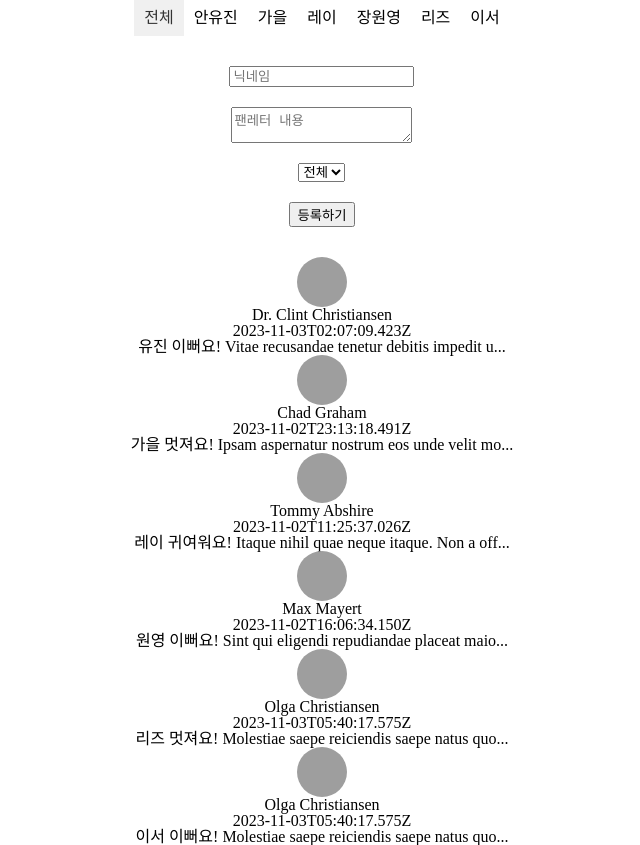
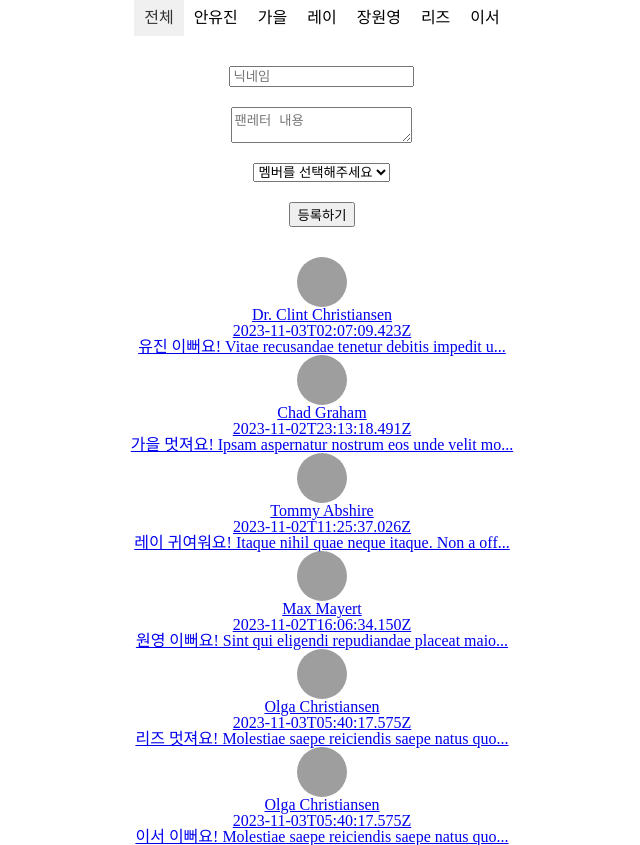
Before and after one commit to C1oudys/FanLetter-Box-Assignment, a React (Create React App) app: page / in a window 1280 px wide. Shown: the whole page, without its empty margins (318-958 px from the left). Built offline with nearby package versions, Linux system fonts and the light colour scheme; grey boxes are pictures that could not be loaded.

Commit message:
navigate 구현

```diff
--- a/src/components/Form.jsx
+++ b/src/components/Form.jsx
@@ -3,6 +3,7 @@ import React, { useState } from "react";
 import styled from "styled-components";
 import fakeData from "../shared/fakeData.json";
 import defaultAvatar from "../assets/defaultavatar.png";
+import { v4 as uuidv4 } from 'uuid';
 
 const FormContainer = styled.div`
   display: flex;
@@ -44,8 +45,8 @@ const Form = ({ onFanLetterSubmit, artists }) => {
     event.preventDefault();
 
     // 입력 유효성 검사
-    if (!nickname || !content || !selectedArtist) {
-      alert("닉네임, 내용, 아티스트를 모두 선택하세요.");
+    if (!nickname || !content || selectedArtist === "all") {
+      alert("닉네임, 내용, 멤버를 선택하세요.");
       return;
     }
 
@@ -55,7 +56,7 @@ const Form = ({ onFanLetterSubmit, artists }) => {
 
     // 새로운 팬 레터 객체 생성
     const newFanLetter = {
-      id: fakeData.length + 1, // 고유한 ID 생성 (실제 프로덕션에서는 더 나은 방법으로 대체해야 함)
+      id: uuidv4(), // Generate UUID v4
       avatar: defaultAvatar, // 기본 아바타 이미지 사용
       nickname: trimmedNickname,
       content: trimmedContent,
@@ -70,6 +71,9 @@ const Form = ({ onFanLetterSubmit, artists }) => {
     setNickname("");
     setContent("");
     setSelectedArtist("all");
+
+    // 팬레터 등록 완료 알림
+    alert("등록 완료되었습니다.");
   };
 
   return (
@@ -92,7 +96,7 @@ const Form = ({ onFanLetterSubmit, artists }) => {
           value={selectedArtist}
           onChange={(e) => setSelectedArtist(e.target.value)}
         >
-          <Option value="all">전체</Option>
+          <Option value="all">멤버를 선택해주세요</Option>
           {artists.map((artist) => (
             <Option key={artist} value={artist}>
               {artist}
--- a/src/components/LetterList.jsx
+++ b/src/components/LetterList.jsx
@@ -1,9 +1,9 @@
-// LetterList.js
 import React from "react";
 import styled from "styled-components";
 import Letter from "./Letter";
+import { Link, useNavigate } from "react-router-dom";
 
-const LetterList = ({ activeTab, fanLetters }) => {
+const LetterList = ({ activeTab, fanLetters, onLetterClick }) => {
   if (!fanLetters) {
     return null;
   }
@@ -13,7 +13,9 @@ const LetterList = ({ activeTab, fanLetters }) => {
       {fanLetters
         .filter((letter) => activeTab === "all" || letter.writedTo === activeTab)
         .map((letter) => (
-          <Letter key={letter.id} letter={letter} />
+          <Link key={letter.id} to={`/detail/${letter.id}`} onClick={() => onLetterClick(letter.id)}>
+            <Letter letter={letter} />
+          </Link>
         ))}
     </div>
   );
--- a/src/pages/Home.jsx
+++ b/src/pages/Home.jsx
@@ -1,10 +1,9 @@
-// Home.js
 import React, { useState } from "react";
 import LetterList from "../components/LetterList";
 import Header from "../components/Header";
 import Form from "../components/Form";
 import styled from "styled-components";
-import fakeData from "../shared/fakeData.json";
+import { Link, useNavigate } from "react-router-dom";
 
 export default function Home() {
   const [activeTab, setActiveTab] = useState("all");
@@ -15,15 +14,21 @@ export default function Home() {
     setFanLetters([...fanLetters, newFanLetter]);
   };
 
-  const artists = ["all", "유진", "가을", "레이", "원영", "리즈", "이서"];
+  const artists = ["전체", "유진", "가을", "레이", "원영", "리즈", "이서"];
 
   const allData = [...fakeData, ...fanLetters];
+
+  const navigate = useNavigate();
+
+  const handleLetterClick = (letterId) => {
+    navigate(`/detail/${letterId}`);
+  };
 
   return (
     <Container>
       <Header setActiveTab={setActiveTab} activeTab={activeTab} artists={artists} />
       <Form onFanLetterSubmit={handleFanLetterSubmit} artists={artists} />
-      <LetterList activeTab={activeTab} fanLetters={allData} />
+      <LetterList activeTab={activeTab} fanLetters={allData} onLetterClick={handleLetterClick} />
     </Container>
   );
 }
```
